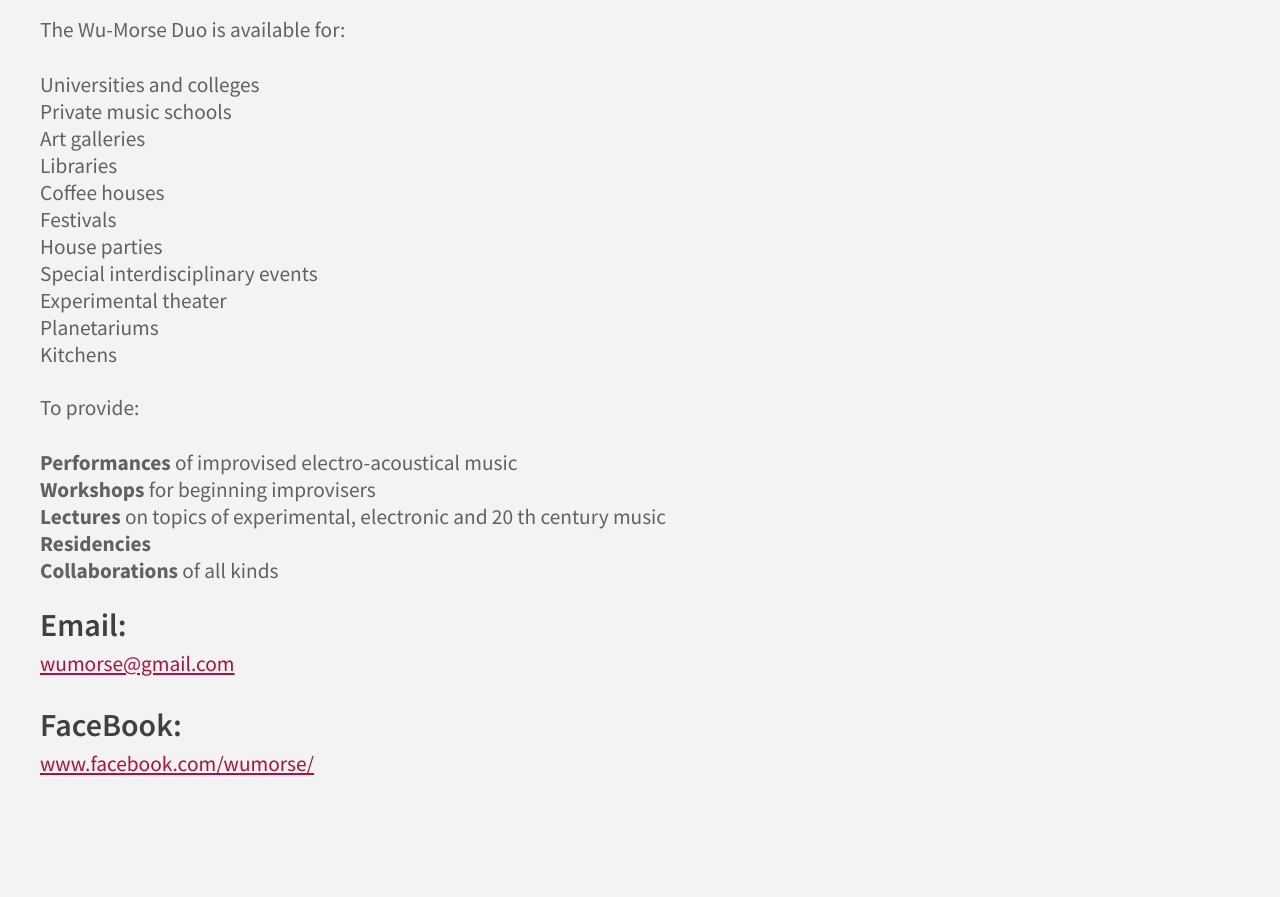
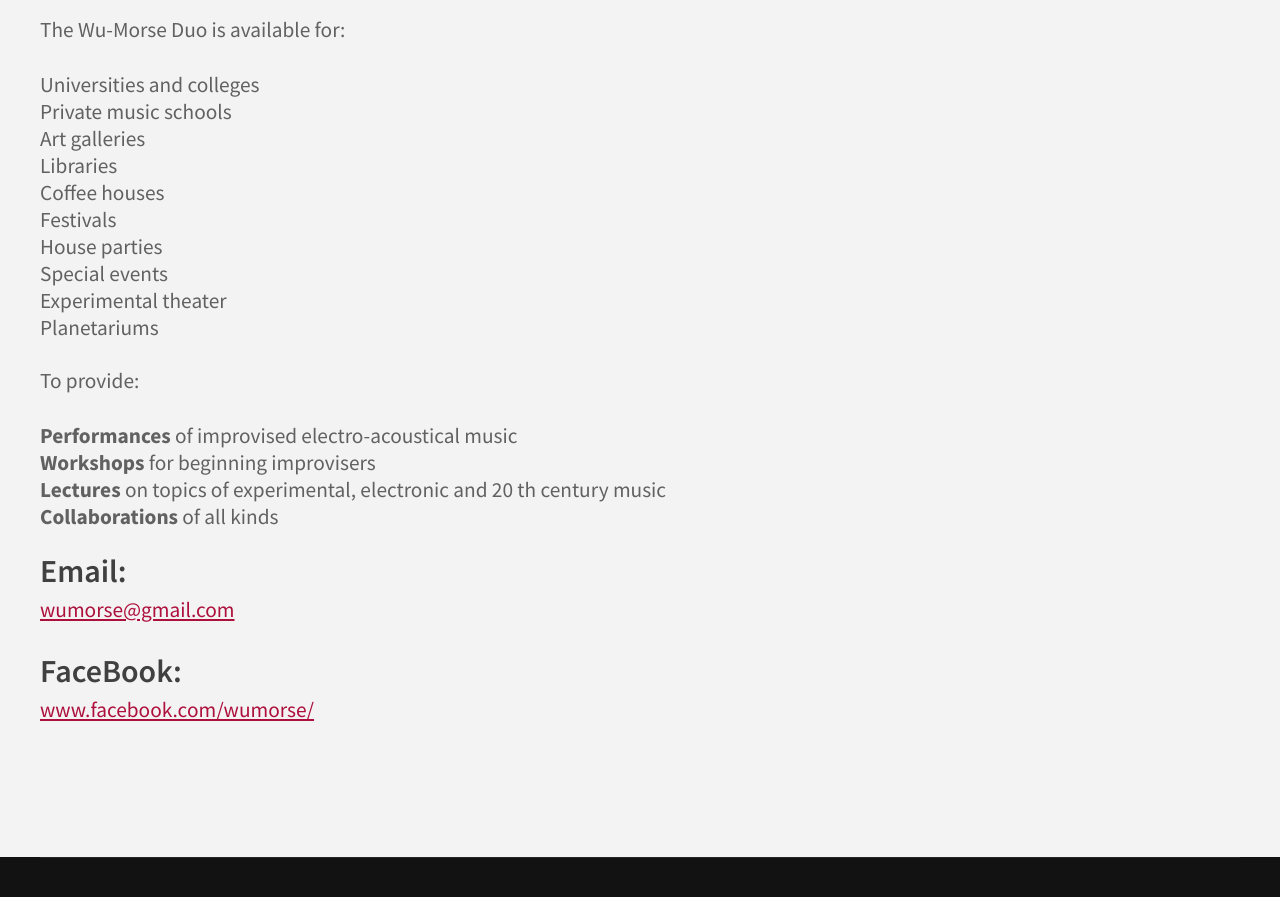
Before and after one commit to allenloves/wumorse, a Jekyll site: the page built from contact.md, in a window 1280 px wide and 900 px high, scrolled down 1423 px. Shown: the top 897 px of the window. Built offline with Jekyll 4.4.1, drawn with Linux system fonts in a browser that asks for light colours; nearby versions of some CDN libraries; some web fonts are replaced; library files that are not in the unit come from our copies.

Commit message:
contact info

```diff
--- a/contact.md
+++ b/contact.md
@@ -14,18 +14,18 @@
 - Coffee houses
 - Festivals
 - House parties
-- Special interdisciplinary events
+- Special events
 - Experimental theater
 - Planetariums
-- Kitchens
+
 
 To provide:
 
 - **Performances** of improvised electro-acoustical music
 - **Workshops** for beginning improvisers
 - **Lectures** on topics of experimental, electronic and 20 th century music
-- **Residencies**
 - **Collaborations** of all kinds
+
 
 ## Email:
 [wumorse@gmail.com](mailto://wumorse@gmail.com)
```
